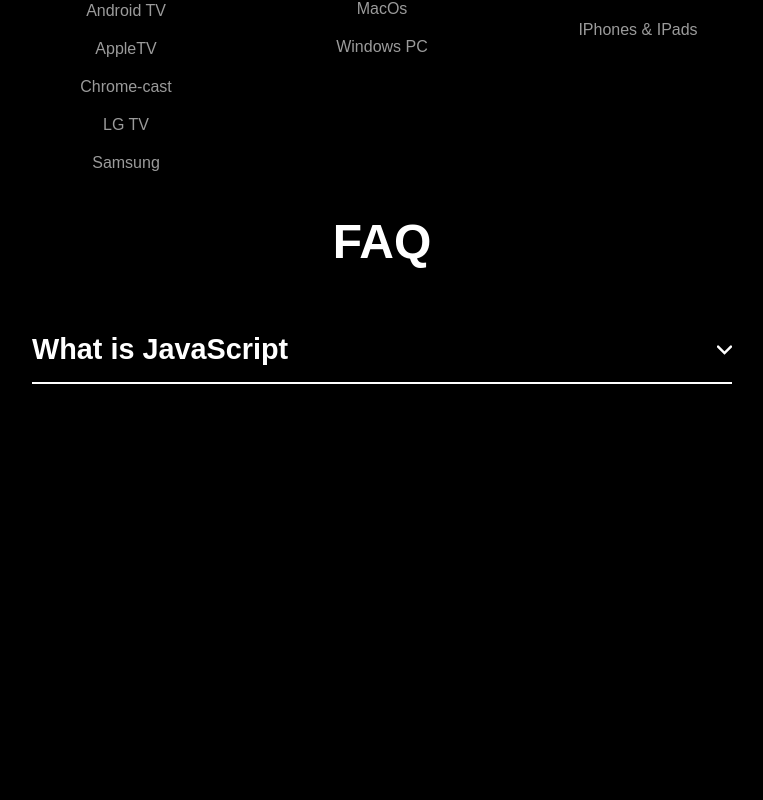
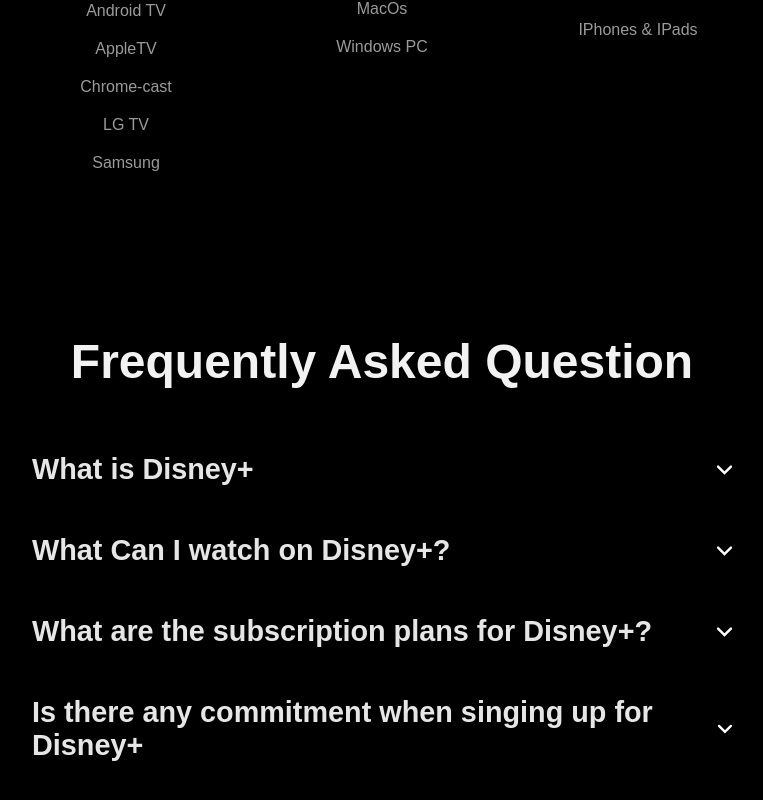
Before and after one commit to Roise-s/disney-Clone, a React (Create React App) app: page / in a window 1280 px wide. Shown: the part 3429-4229 px from the top of the page, without its empty margins (258-1021 px from the left). Built offline with nearby package versions, Linux system fonts and the light colour scheme.

Commit message:
done with FAQ

```diff
--- a/src/Component/faq/FAQ.js
+++ b/src/Component/faq/FAQ.js
@@ -10,19 +10,62 @@
         setActive(false);
     } else {
         setActive(true);
+        setActive1(false)
+        setActive2(false)
+        setActive3(false)
     }
 };
+
+const [active1, setActive1] = useState(false)
+
+const handleClick1 = () => {
+    if(active1) {
+        setActive1(false);
+    } else {
+        setActive1(true);
+        setActive(false)
+        setActive2(false)
+        setActive3(false)
+    }
+};
+
+const [active2, setActive2] = useState(false)
+
+const handleClick2 = () => {
+    if(active2) {
+        setActive2(false);
+    } else {
+        setActive2(true);
+        setActive(false)
+        setActive1(false)
+        setActive3(false)
+    }
+};
+
+const [active3, setActive3] = useState(false)
+
+const handleClick3 = () => {
+    if(active3) {
+        setActive3(false);
+    } else {
+        setActive3(true);
+        setActive(false)
+        setActive1(false)
+        setActive2(false)
+    }
+};
+
 
 console.log(active)
 
   return (
     <div className='reactFAQ'>
       <section>
-        <h2 className="title">FAQ</h2>
+        <h2 className="title">Frequently Asked Question</h2>
 
         <div onClick={handleClick} className={`faq ${active? 'active' : ''}`}>
             <div className="question">
-                <h3>What is JavaScript</h3>
+                <h3>What is Disney+</h3>
 
                 <svg width="15" height="10" viewBox="0 0 42 25">
                     <path d="M3 3L21 21L39 3" stroke="white" strokeWidth="7" strokeLinecap="round"/>
@@ -31,7 +74,62 @@
             </div>
             <div className="answer">
                 <p>
-                    JavaScript, kjgbsd sdjkcghsbdc dhcvhsdvhvdcvhbvd dhgsdvvsdc yghbkebdc dbchbvsdhbdcysdc hdh cch sdygchdbcygd ccbdbchydch sdch sdcgsdphdcsdchehsvbn uge jhef ifhsdngdceufch eh gfhd biudcywfw ewcbdcgewhwd uwfcxe wcb wdcfsdcshc. d f sdsdgew dhk sd xc kesd  gv dugb ewoguyervn  c jgdfbv c
+                    Disney+ is the streaming home for entertainment from Disney, Pixar, Marvel, Star Wars, National Geographic,
+                    Star and more. With Disney+ you get: <br/> Access ti hit TV series, movies throwbacks and timeless classics <br/>
+                    Easy-to-use parental controls for family-friendly viewing <br/> Recommendations tailored to you
+                </p>
+            </div>
+        </div>
+
+        <div onClick={handleClick1} className={`faq ${active1? 'active' : ''}`}>
+            <div className="question">
+                <h3>What Can I watch on Disney+?</h3>
+
+                <svg width="15" height="10" viewBox="0 0 42 25">
+                    <path d="M3 3L21 21L39 3" stroke="white" strokeWidth="7" strokeLinecap="round"/>
+                </svg>
+
+            </div>
+            <div className="answer">
+                <p>
+                    With the world's greatest stories from Disney, Pixar, Marvel, Star Wars and National Geographic, plus general entertainment with Star, discover everything you imagined, plus more, with Disney+.
+                    Watch the latest blockbuster movies, award-winning original series, documentaries, classics, exclusive specials, all in one place.
+                </p>
+            </div>
+        </div>
+
+        <div onClick={handleClick2} className={`faq ${active2? 'active' : ''}`}>
+            <div className="question">
+                <h3>What are the subscription plans for Disney+?</h3>
+
+                <svg width="15" height="10" viewBox="0 0 42 25">
+                    <path d="M3 3L21 21L39 3" stroke="white" strokeWidth="7" strokeLinecap="round"/>
+                </svg>
+
+            </div>
+            <div className="answer">
+                <p>
+                    From 2 August 2023, Disney+ will be available on the following compatible devices based on the chosen subscription plan: <br/>
+                    <li>Disney+ Premium Plan is supported in mobile devices, tablets, web browsers, set-top boxes, and smart TVs</li> <br/>
+                    <li>Disney+ Mobile Plan supports Mobile and Tablets devices</li>
+                </p>
+            </div>
+        </div>
+
+        <div onClick={handleClick3} className={`faq ${active3? 'active' : ''}`}>
+            <div className="question">
+                <h3>Is there any commitment when singing up for Disney+</h3>
+
+                <svg width="15" height="10" viewBox="0 0 42 25">
+                    <path d="M3 3L21 21L39 3" stroke="white" strokeWidth="7" strokeLinecap="round"/>
+                </svg>
+
+            </div>
+            <div className="answer">
+                <p>
+                    Disney+ subscribers have the ability to cancel their subscription at any time, such cancellation then takes effect in accordance with the terms of the Subscribers Agreement.
+                    Please keep in mind, cancelling your Disney+ subscription will not delete your Disney+ account, subject to applicable data privacy laws.
+                    For more information go to the Real Disney+ website cos, I Kagugelo don't work in Disney..... and why are you even reading this?
                 </p>
             </div>
         </div>
--- a/src/Component/faq/faq.css
+++ b/src/Component/faq/faq.css
@@ -7,6 +7,9 @@
     opacity: 1;
     transform: translateY(0px);
   }
+}
+.reactFAQ {
+  margin-top: 120px;
 }
 .reactFAQ section {
   min-height: 100vh;
@@ -20,12 +23,12 @@
 .reactFAQ section .title {
   font-size: 3rem;
   margin: 2rem 0rem;
+  opacity: 0.95;
 }
 .reactFAQ section .faq {
   max-width: 700px;
   margin-top: 2rem;
   padding-bottom: 1rem;
-  border-bottom: 2px solid #fff;
   cursor: pointer;
 }
 .reactFAQ section .faq .question {
@@ -35,6 +38,7 @@
 }
 .reactFAQ section .faq .question h3 {
   font-size: 1.8rem;
+  opacity: 0.9;
 }
 .reactFAQ section .faq .answer {
   max-height: 0;
@@ -44,11 +48,14 @@
 .reactFAQ section .faq .answer p {
   padding-top: 1rem;
   line-height: 1.6;
-  font-size: 1.4rem;
+  font-size: 20px;
+  opacity: 0.5;
+  margin-bottom: 20px;
 }
 .reactFAQ .faq.active .answer {
   max-height: 300px;
   animation: fade 1s ease-in-out;
+  border-bottom: 2px solid #fff;
 }
 .reactFAQ .faq.active svg {
   transform: rotate(180deg);
--- a/src/Component/faq/faq.scss
+++ b/src/Component/faq/faq.scss
@@ -10,6 +10,7 @@
 }
 
 .reactFAQ {
+    margin-top: 120px;
 
     section {
         min-height: 100vh;
@@ -23,13 +24,13 @@
         .title {
             font-size: 3rem;
             margin: 2rem 0rem;
+            opacity: 0.95;
         }
 
         .faq {
             max-width: 700px;
             margin-top: 2rem;
             padding-bottom: 1rem;
-            border-bottom: 2px solid #fff;
             cursor: pointer;
 
             .question {
@@ -39,6 +40,7 @@
 
                 h3 {
                     font-size: 1.8rem;
+                    opacity: 0.9;
                 }
             }
 
@@ -50,7 +52,9 @@
                 p {
                     padding-top: 1rem;
                     line-height: 1.6;
-                    font-size: 1.4rem;
+                    font-size: 20px;
+                    opacity: 0.5;
+                    margin-bottom: 20px;
                 }
             }
         }
@@ -59,6 +63,7 @@
     .faq.active .answer {
         max-height: 300px;
         animation: fade 1s ease-in-out;
+        border-bottom: 2px solid #fff;
     }
 
     .faq.active svg {
```
Also changed, not shown: 1 other file (tests, documents, lock files or other folders).
